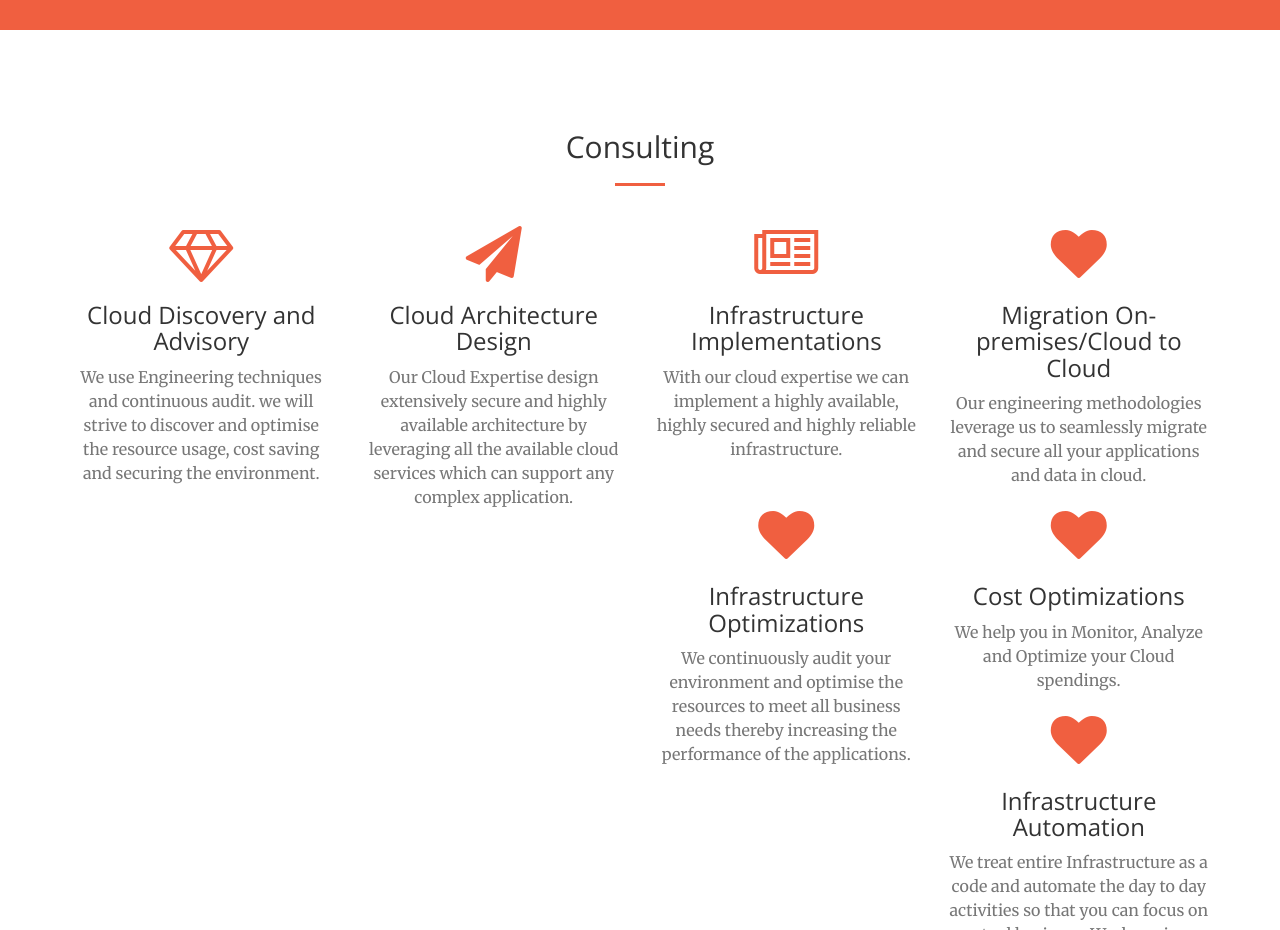
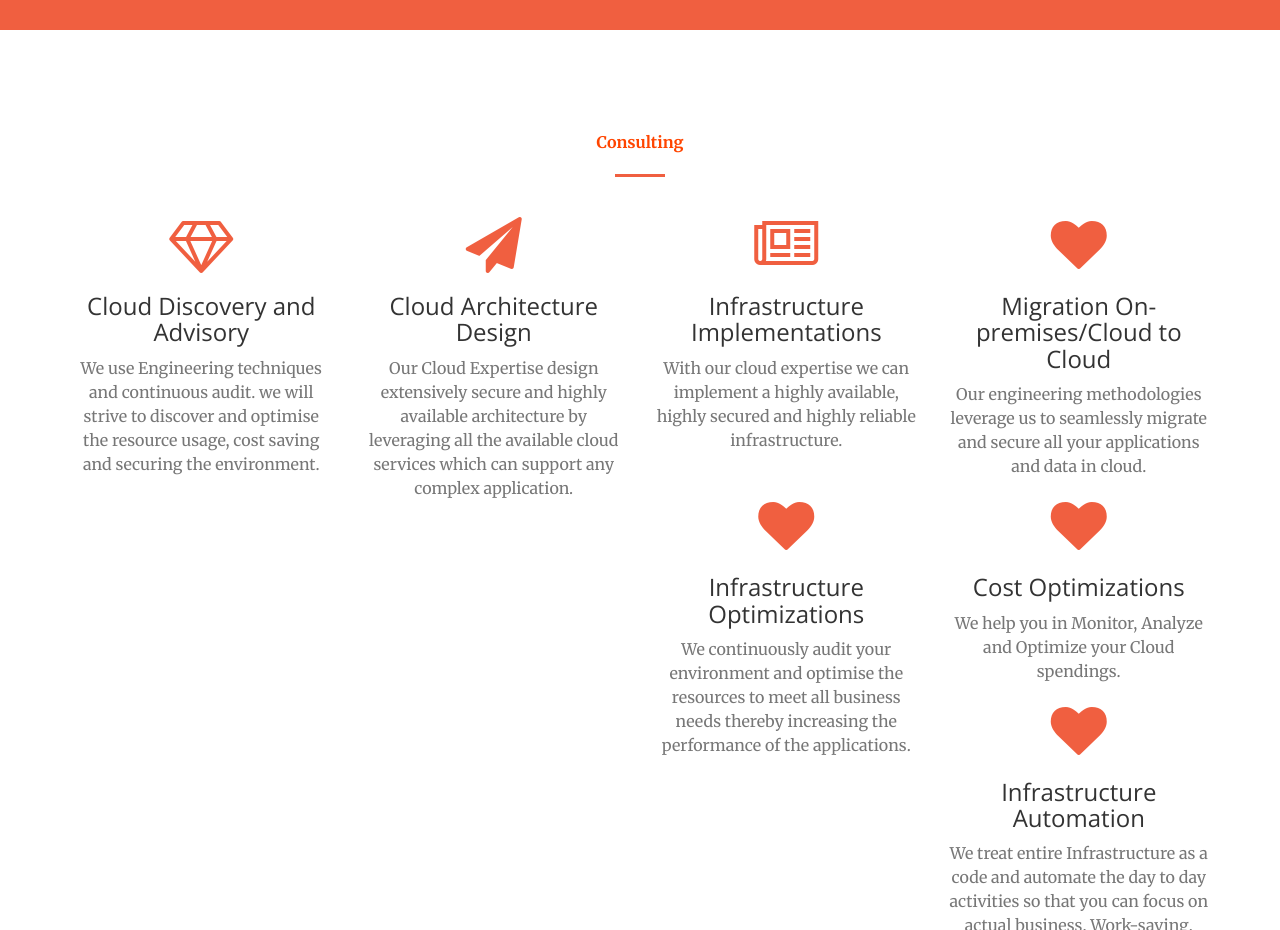
Before and after one commit to dileep-p/fnc, a website: page index.html in a window 1280 px wide. Shown: the part 1140-2070 px from the top of the page. Drawn offline with nearby package versions, Linux system fonts and the light colour scheme.

Commit message:
Update index.html

```diff
--- a/index.html
+++ b/index.html
@@ -100,7 +100,8 @@
         <div class="container">
             <div class="row">
                 <div class="col-lg-12 text-center">
-                    <h2 class="section-heading">Consulting</h2>
+                    <!-- <h2 class="section-heading">Consulting</h2> -->
+		    <p style="color: orangered;font-weight: bolder;">Consulting</p>
                     <hr class="primary">
                 </div>
             </div>
```
